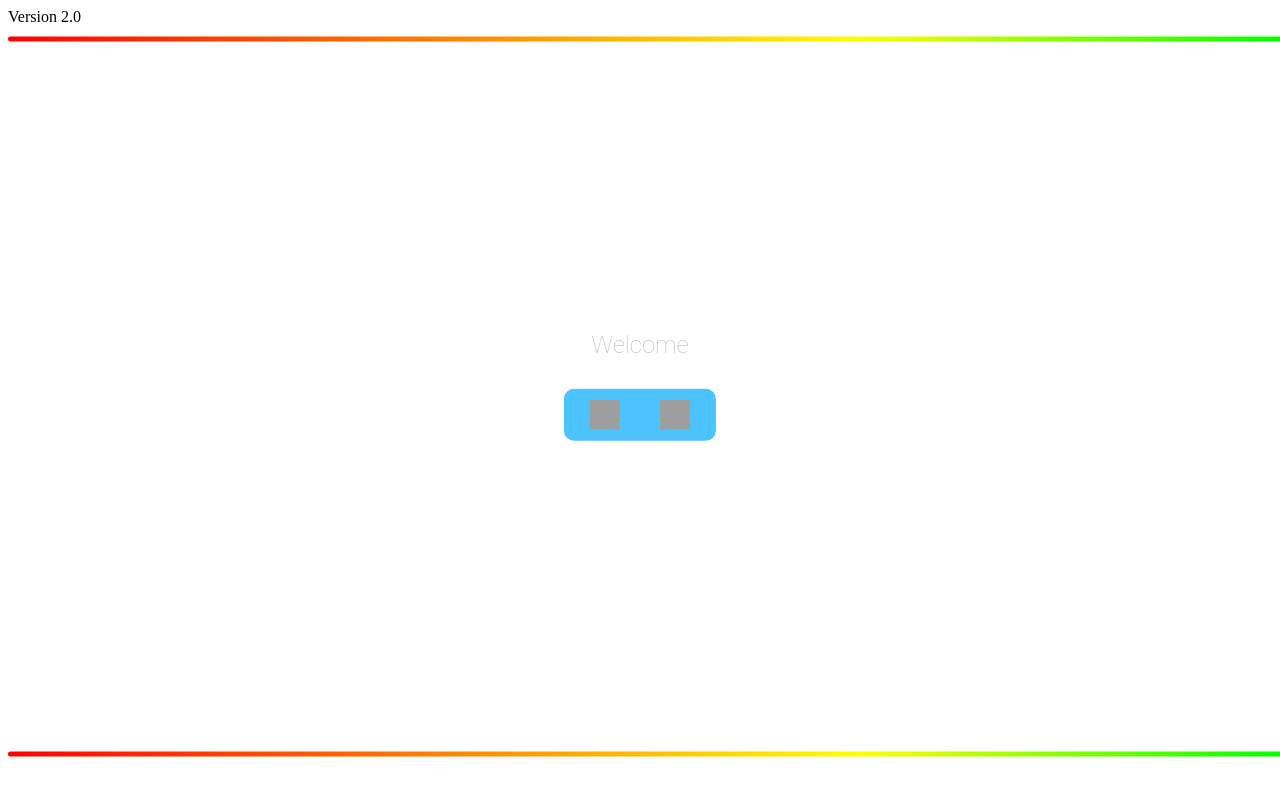
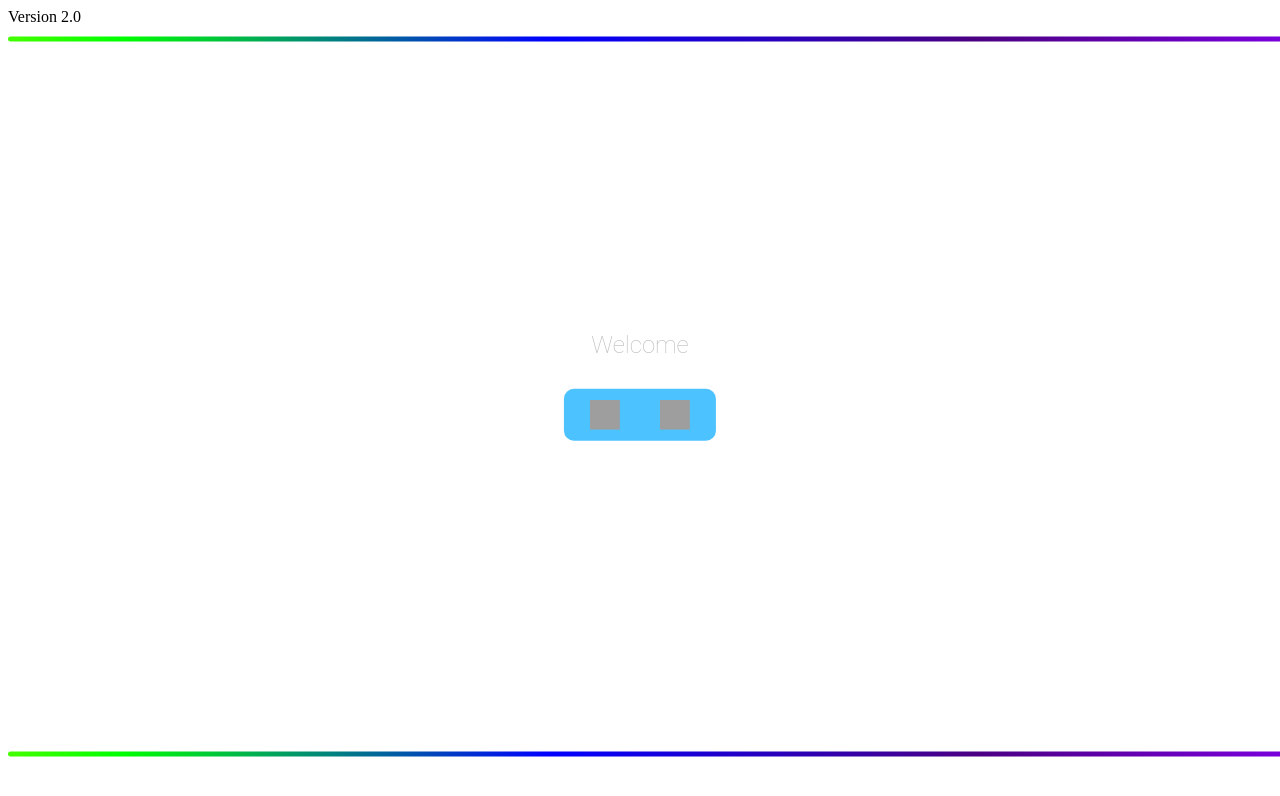
Before and after one commit to BradySBaker/LED-Canvas-Frontend-30x20-ESP32, a React app: page / in a window 1280 px wide. Shown: the top 796 px of the page. Built offline with nearby package versions, Linux system fonts and the light colour scheme; grey boxes are pictures that could not be loaded; the HTML template or start-up script is replaced by a standard one; what p5ble would draw is missing.

Commit message:
Homepage button style change

```diff
--- a/client/src/cssModules/homePage.module.css
+++ b/client/src/cssModules/homePage.module.css
@@ -7,6 +7,19 @@
 	animation: rainbow 10s ease infinite;
 	border-radius: 20px;
 }
+
+@keyframes rainbow {
+  0% {
+    background-position: 0% 50%;
+  }
+  50% {
+    background-position: 100% 50%;
+  }
+  100% {
+    background-position: 0% 50%;
+  }
+}
+
 
 #top {
   position: absolute;
@@ -67,3 +80,16 @@ button {
   border-radius: 10px;
   border: none;
 }
+
+button:hover {
+  animation: changeBackgroundColor .3s ease forwards;
+}
+
+@keyframes changeBackgroundColor {
+  0% {
+    background-color: #4CC2FF;
+  }
+  100% {
+    background-color: #337fa5;
+  }
+}
--- a/client/src/index.jsx
+++ b/client/src/index.jsx
@@ -142,7 +142,7 @@ const App = function() {
 
 	return (
 		<div id='colorApp'>
-			<HomePage handleConnect={handleConnect} isConnected={isConnected} />
+			{!isConnected ? <HomePage handleConnect={handleConnect} isConnected={isConnected} /> :  null}
 			{drawMode || audioVisualizer || rainMode ? <button style={{'position': 'absolute', 'right': '2%', 'fontSize': '20px'}} onClick={() => {setDrawMode(false); setAudioVisualizer(false); setRainMode(false); if (modeRunning) {handleModeStartStop()}; }}>Back</button> : null}
 			{(pixelSending || modeDataSending) && isConnected ? <img id='loading' src='./icons/loading.gif'></img> : null}
 			<div id='app' onMouseDown={() => setMouseDown(true)}>
```
Also changed, not shown: 3 other files (tests, documents, lock files or other folders).
